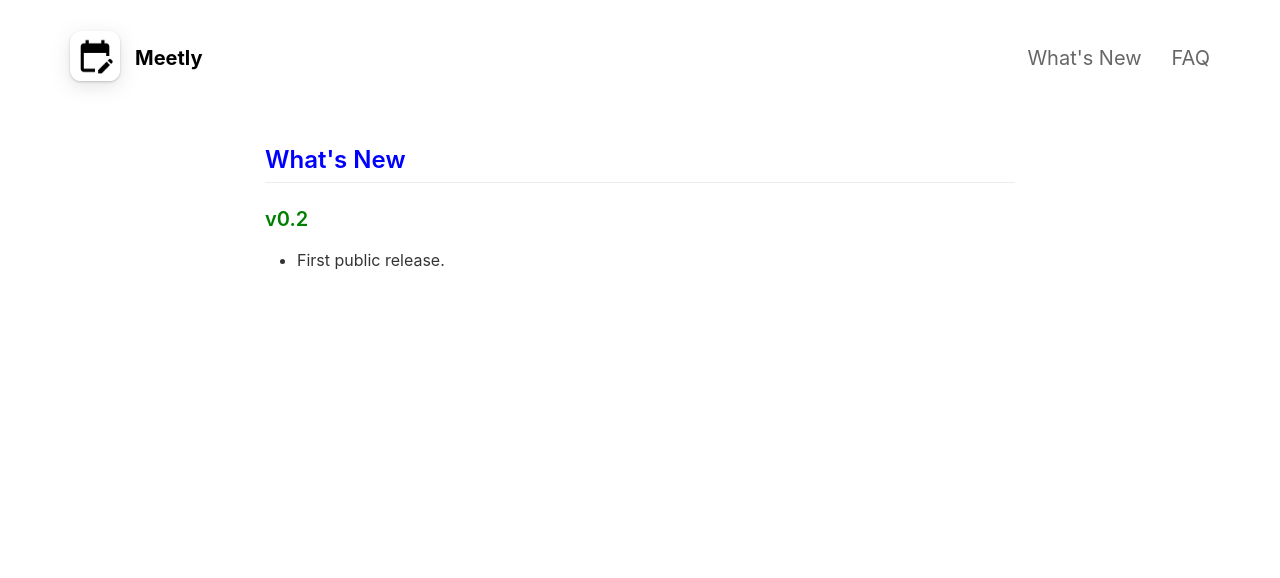
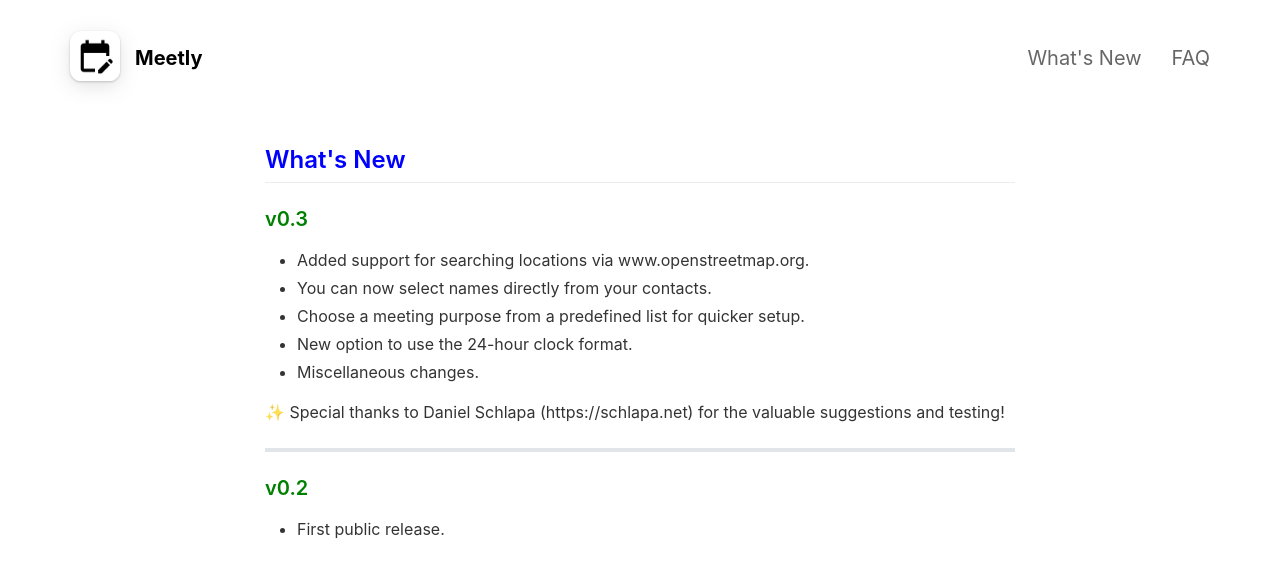
Before and after one commit to Meetly-Android/Meetly-Android.github.io, a Jekyll site: the page built from _pages/changelog.md, in a window 1280 px wide. Shown: the top 578 px of the page. Built offline with Jekyll 4.4.1, drawn with Linux system fonts in a browser that asks for light colours; nearby versions of some CDN libraries.

```diff
--- a/_pages/changelog.md
+++ b/_pages/changelog.md
@@ -6,5 +6,16 @@ include_in_header: true
 
 <h2 style="color: blue">What's New</h2>
 
+<h3 style="color: green">v0.3</h3>
+- Added support for searching locations via www.openstreetmap.org.
+- You can now select names directly from your contacts.
+- Choose a meeting purpose from a predefined list for quicker setup.
+- New option to use the 24-hour clock format.
+- Miscellaneous changes.
+
+✨ Special thanks to Daniel Schlapa (https://schlapa.net) for the valuable suggestions and testing!
+
+<hr>
+
 <h3 style="color: green">v0.2</h3>
 - First public release.
```
Also changed, not shown: _pages/privacypolicy.md (+5 -3 lines), app/src/main/res/values/strings.xml (+17 -1 lines), README.md, assets/screenshot/1.png, assets/screenshot/2.png.
